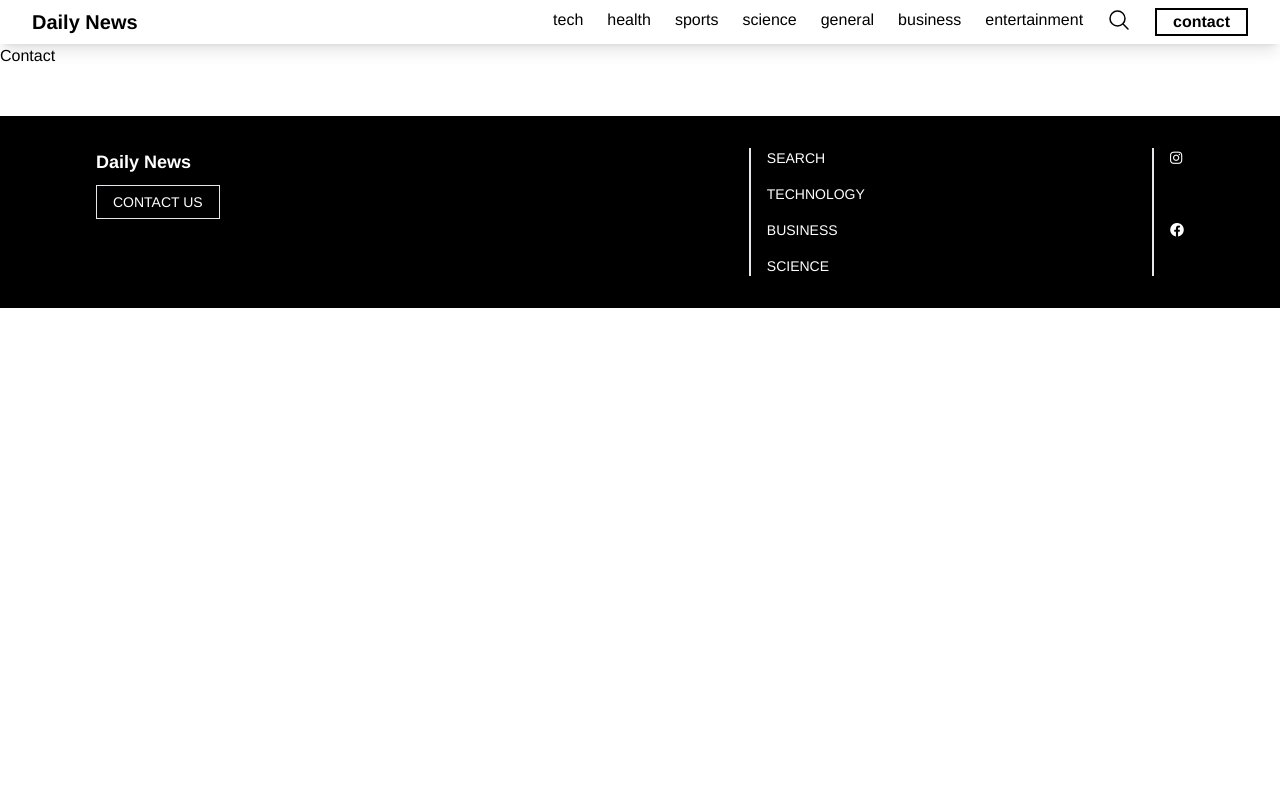
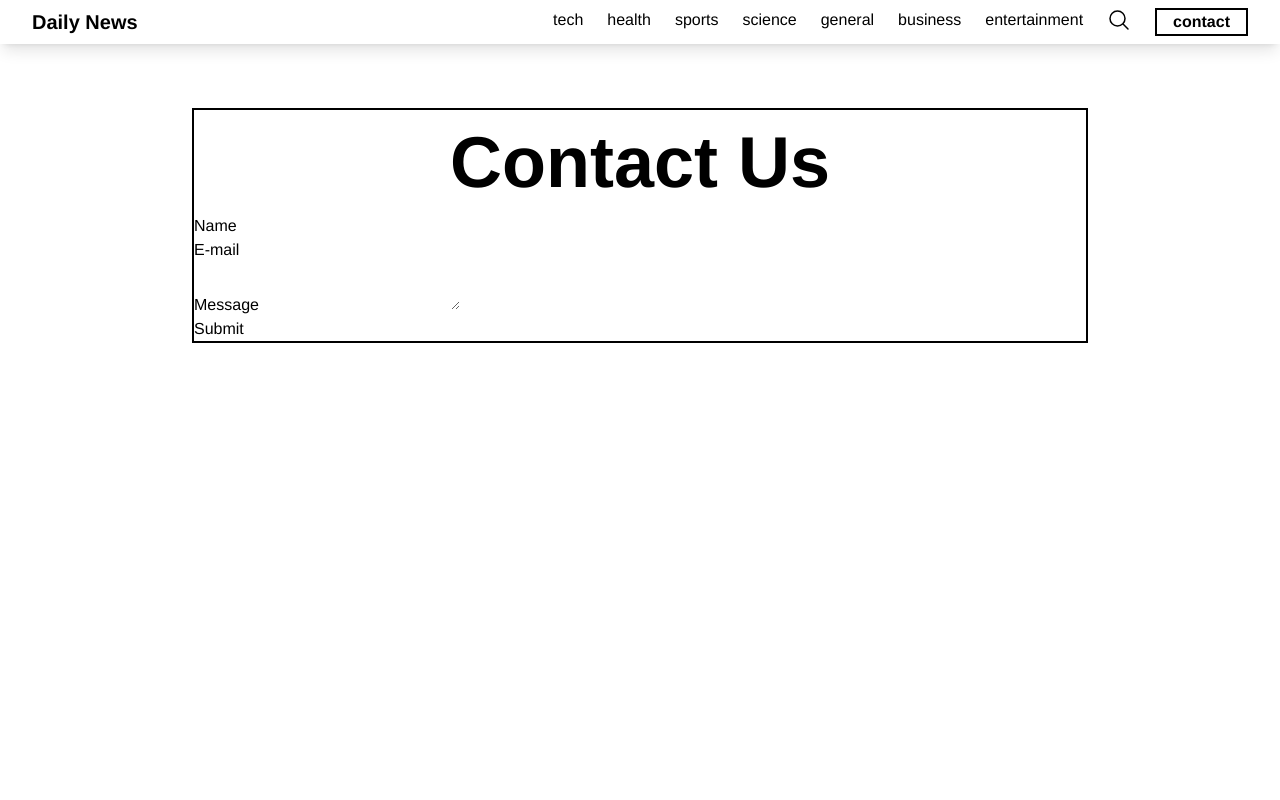
Before and after one commit to the-man2004/news-app, a Vue app: page /contact in a window 1280 px wide. Shown: the top 800 px of the page. Built offline with nearby package versions, Linux system fonts and the light colour scheme.

Commit message:
Added some basic boilerplate.

```diff
--- a/src/components/burgerMenu/TheMenu.vue
+++ b/src/components/burgerMenu/TheMenu.vue
@@ -17,7 +17,7 @@
     </svg>
     <div
       v-if="isMenuOpen"
-      class="p-4 shadow-xl absolute top-8 left-0 right-0 gap-4 flex flex-col bg-white sm:p-8"
+      class="z-20 p-4 shadow-xl absolute top-8 left-0 right-0 gap-4 flex flex-col bg-white sm:p-8"
     >
       <router-link to="/search">
         <svg
--- a/src/views/Contact.vue
+++ b/src/views/Contact.vue
@@ -1,3 +1,24 @@
 <template>
-  <h1>Contact</h1>
+  <div class="min-h-screen m-4 p-4 md:p-8 md:m-8">
+    <div class="max-w-4xl w-full mx-auto border-2 border-black">
+      <h1 class="my-4 text-3xl text-center font-bold sm:text-5xl lg:text-7xl">
+        Contact Us
+      </h1>
+      <form>
+        <div>
+          <label for="name">Name</label>
+          <input id="name" type="text" />
+        </div>
+        <div>
+          <label for="email">E-mail</label>
+          <input id="email" type="email" />
+        </div>
+        <div>
+          <label for="message">Message</label>
+          <textarea id="message"></textarea>
+        </div>
+        <button>Submit</button>
+      </form>
+    </div>
+  </div>
 </template>
```
